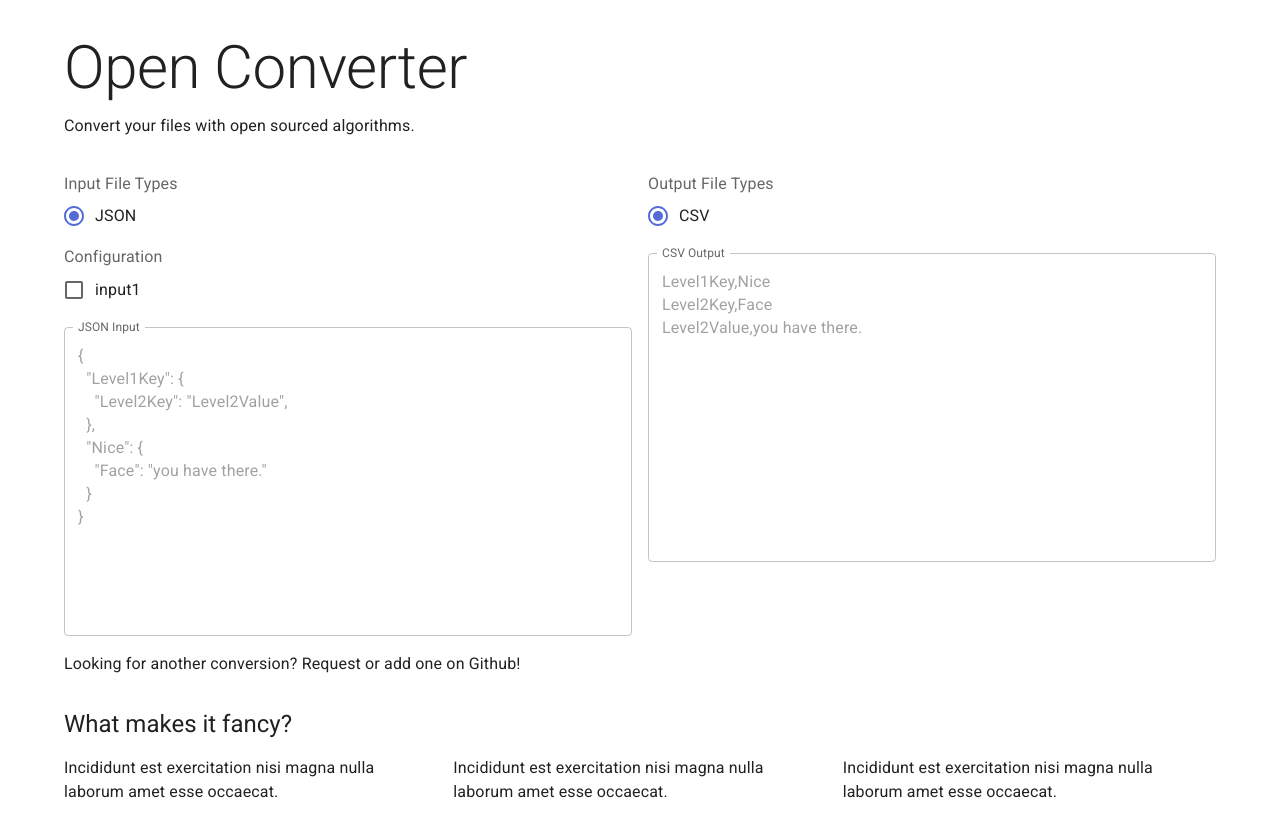
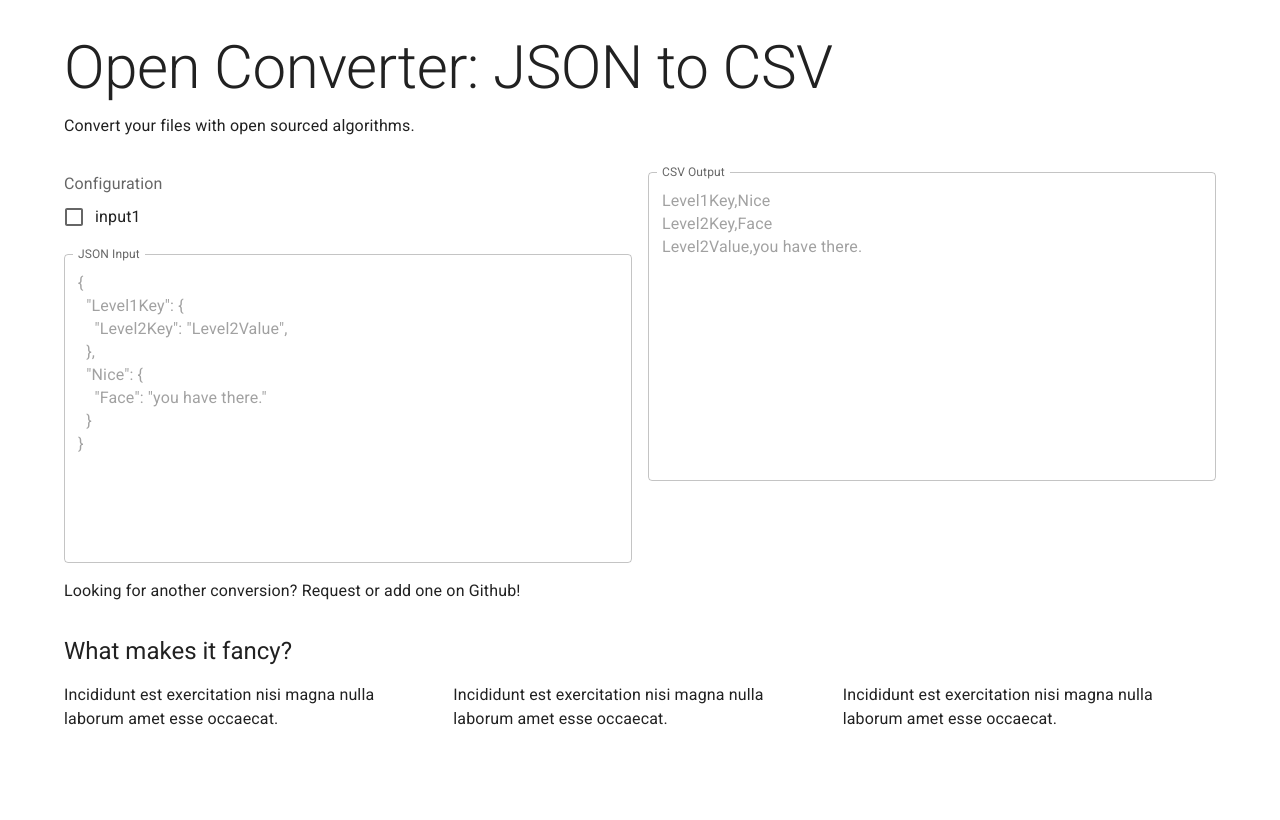
Before and after one commit to ConorCorp/open-converter, a React (Vite) app: page /JsonCsv in a window 1280 px wide. Built offline with nearby package versions, Linux system fonts and the light colour scheme.

Commit message:
add: route to JsonCsv

```diff
--- a/src/presentation/components/homePage/converter.tsx
+++ b/src/presentation/components/homePage/converter.tsx
@@ -1,14 +1,4 @@
-import {
-  TextField,
-  Grid,
-  Box,
-  FormControl,
-  FormLabel,
-  RadioGroup,
-  FormControlLabel,
-  Radio,
-  Typography,
-} from "@mui/material";
+import { TextField, Grid, Box, Typography } from "@mui/material";
 import { FileType, getTextBoxPlaceholders } from "src/services/converter";
 import { useState } from "react";
 import FileConfig, { FileConfigInput } from "./fileConfig";
@@ -19,9 +9,13 @@ const getBooleanConfig = () => {
   return searchParams.get("input_1") === "true";
 };
 
-const Converter = () => {
-  const [inputFileType, setInputFileType] = useState<FileType>(FileType.JSON);
-  const [outputFileType, setOutputFileType] = useState<FileType>(FileType.CSV);
+const Converter = ({
+  inputFile,
+  outputFile,
+}: {
+  inputFile: FileType;
+  outputFile: FileType;
+}) => {
   const [inputConfig, setInputConfig] = useState<any>({
     input1: getBooleanConfig(),
   });
@@ -41,13 +35,6 @@ const Converter = () => {
         onChange: handleInputConfigChange,
       },
     ];
-  };
-  const handleInputChange = (event: React.ChangeEvent<HTMLInputElement>) => {
-    setInputFileType((event.target as HTMLInputElement).value as FileType);
-  };
-
-  const handleOutputChange = (event: React.ChangeEvent<HTMLInputElement>) => {
-    setOutputFileType((event.target as HTMLInputElement).value as FileType);
   };
 
   const handleInputConfigChange = (
@@ -83,65 +70,31 @@ const Converter = () => {
     >
       <Grid container spacing={2} columns={2}>
         <Grid item xs={2} sm={1}>
-          <FormControl sx={{ marginBottom: 1 }}>
-            <FormLabel>Input File Types</FormLabel>
-            <RadioGroup
-              row
-              name="row-radio-buttons-group"
-              value={inputFileType}
-              onChange={handleInputChange}
-            >
-              <FormControlLabel
-                value={FileType.JSON}
-                control={<Radio />}
-                label={FileType.JSON}
-              />
-            </RadioGroup>
-          </FormControl>
           <FileConfig inputs={getFileConfigs()} />
           <TextField
             id="outlined-multiline-static"
-            label={`${inputFileType} Input`}
+            label={`${inputFile} Input`}
             multiline
             rows={12}
             fullWidth
             InputLabelProps={{
               shrink: true,
             }}
-            placeholder={
-              getTextBoxPlaceholders(inputFileType, outputFileType).input
-            }
+            placeholder={getTextBoxPlaceholders(inputFile, outputFile).input}
             sx={{ marginTop: 2 }}
           />
         </Grid>
         <Grid item xs={2} sm={1}>
-          <FormControl sx={{ marginBottom: 2 }}>
-            <FormLabel>Output File Types</FormLabel>
-            <RadioGroup
-              row
-              name="row-radio-buttons-group"
-              value={outputFileType}
-              onChange={handleOutputChange}
-            >
-              <FormControlLabel
-                value={FileType.CSV}
-                control={<Radio />}
-                label={FileType.CSV}
-              />
-            </RadioGroup>
-          </FormControl>
           <TextField
             id="outlined-multiline-static"
-            label={`${outputFileType} Output`}
+            label={`${outputFile} Output`}
             multiline
             rows={12}
             fullWidth
             InputLabelProps={{
               shrink: true,
             }}
-            placeholder={
-              getTextBoxPlaceholders(inputFileType, outputFileType).output
-            }
+            placeholder={getTextBoxPlaceholders(inputFile, outputFile).output}
           />
         </Grid>
         <Grid item>
--- a/src/presentation/components/homePage/converterPage.tsx
+++ b/src/presentation/components/homePage/converterPage.tsx
@@ -2,11 +2,17 @@ import HomePageTitle from "src/presentation/components/homePage/homePageTitle";
 import Converter from "src/presentation/components/homePage/converter";
 import Benefits from "src/presentation/components/homePage/benefits";
 
-export default function ConverterPage() {
+export default function ConverterPage({ converter }) {
   return (
     <>
-      <HomePageTitle />
-      <Converter />
+      <HomePageTitle
+        inputFile={converter.inputFile}
+        outputFile={converter.outputFile}
+      />
+      <Converter
+        inputFile={converter.inputFile}
+        outputFile={converter.outputFile}
+      />
       <Benefits />
     </>
   );
--- a/src/presentation/components/homePage/homePageTitle.tsx
+++ b/src/presentation/components/homePage/homePageTitle.tsx
@@ -1,10 +1,17 @@
 import { Typography } from "@mui/material";
+import { FileType } from "src/services/converter";
 
-const homepageTitle = () => {
+const homepageTitle = ({
+  inputFile,
+  outputFile,
+}: {
+  inputFile: FileType;
+  outputFile: FileType;
+}) => {
   return (
     <>
       <Typography variant="h2" sx={{ mt: 4, mb: 1, color: "primary.color" }}>
-        Open Converter
+        Open Converter: {inputFile} to {outputFile}
       </Typography>
       <Typography variant="subtitle1">
         Convert your files with open sourced algorithms.
--- a/src/presentation/components/router.tsx
+++ b/src/presentation/components/router.tsx
@@ -11,8 +11,8 @@ const router = createBrowserRouter([
     loader: converterSelectionLoader,
     children: [
       {
-        path: ":converterName",
-        element: <ConverterPage />,
+        path: ":converterUrl",
+        element: <></>,
       },
     ],
   },
--- a/src/presentation/routes/root.tsx
+++ b/src/presentation/routes/root.tsx
@@ -1,23 +1,24 @@
 import { Container } from "@mui/material";
-import { Outlet, redirect, useLoaderData } from "react-router-dom";
+import { redirect, useLoaderData } from "react-router-dom";
 import { ConverterUrls } from "src/services/converter";
+import ConverterPage from "../components/homePage/converterPage";
 
 // How to use loaders
 // 1. Create a loader function that would pull the data required to render page.
 // 2. Add that loader to its router element
 // 3. Call useLoaderData() to access params
 export async function converterSelectionLoader({ params }: { params: any }) {
-  return Object.values(ConverterUrls).includes(params.converterName)
-    ? params.converterName
-    : redirect(`/${ConverterUrls.JsonCsv}`);
+  return Object.keys(ConverterUrls).includes(params.converterUrl)
+    ? params.converterUrl
+    : redirect(`/${ConverterUrls.JsonCsv.url}`);
 }
 
 export default function Root() {
-  const converter = useLoaderData();
+  const converterUrl = useLoaderData();
 
   return (
     <Container>
-      <Outlet />
+      <ConverterPage converter={ConverterUrls[converterUrl]} />
     </Container>
   );
 }
--- a/src/services/converter/index.ts
+++ b/src/services/converter/index.ts
@@ -13,7 +13,11 @@ enum FileType {
 }
 
 const ConverterUrls = {
-  JsonCsv: "JsonCsv",
+  JsonCsv: {
+    url: "JsonCsv",
+    inputFile: FileType.JSON,
+    outputFile: FileType.CSV,
+  },
 };
 
 const conversionMap: { [key: string]: Converter } = {
```
Also changed, not shown: 1 other file (tests, documents, lock files or other folders).
